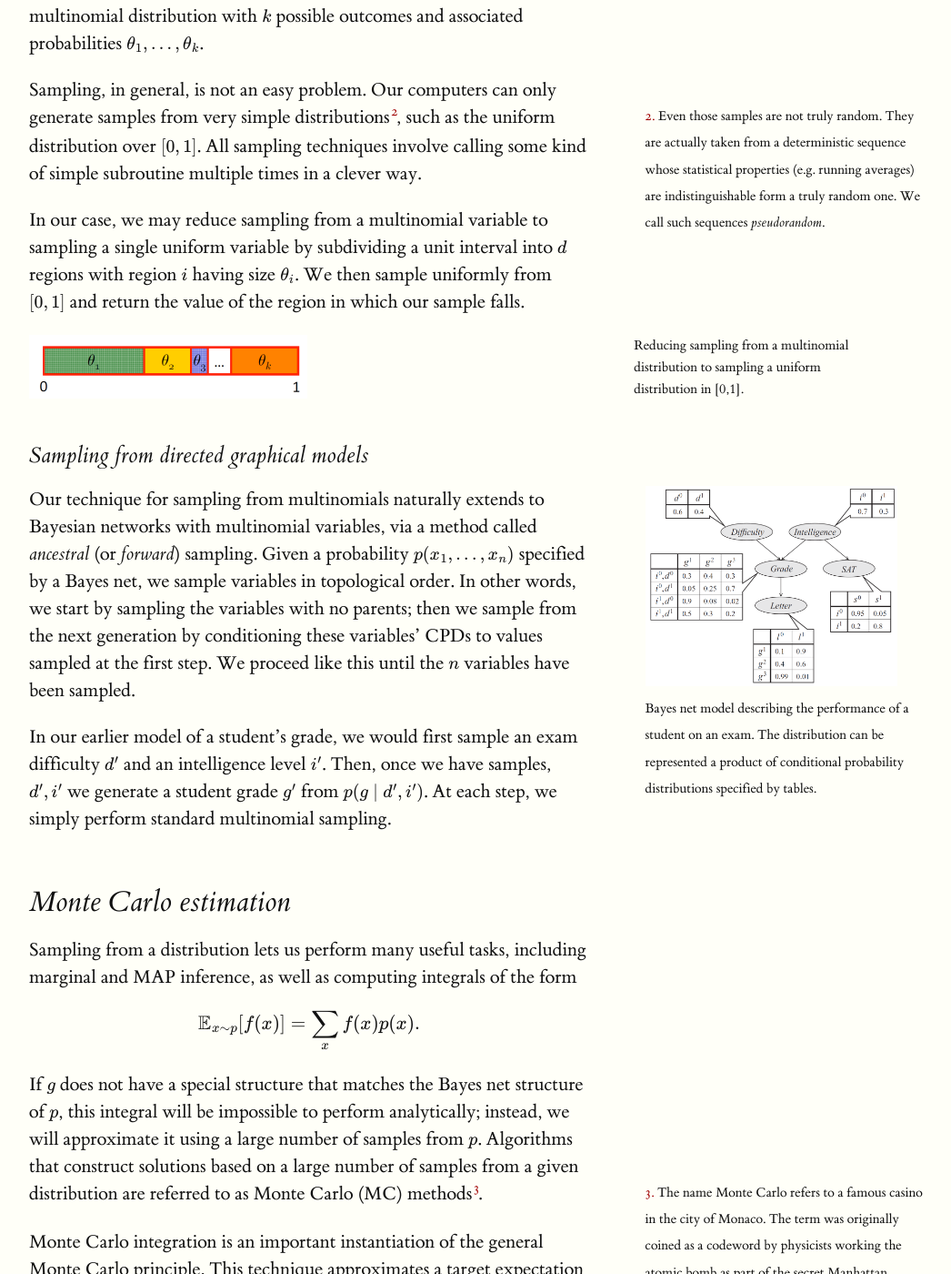
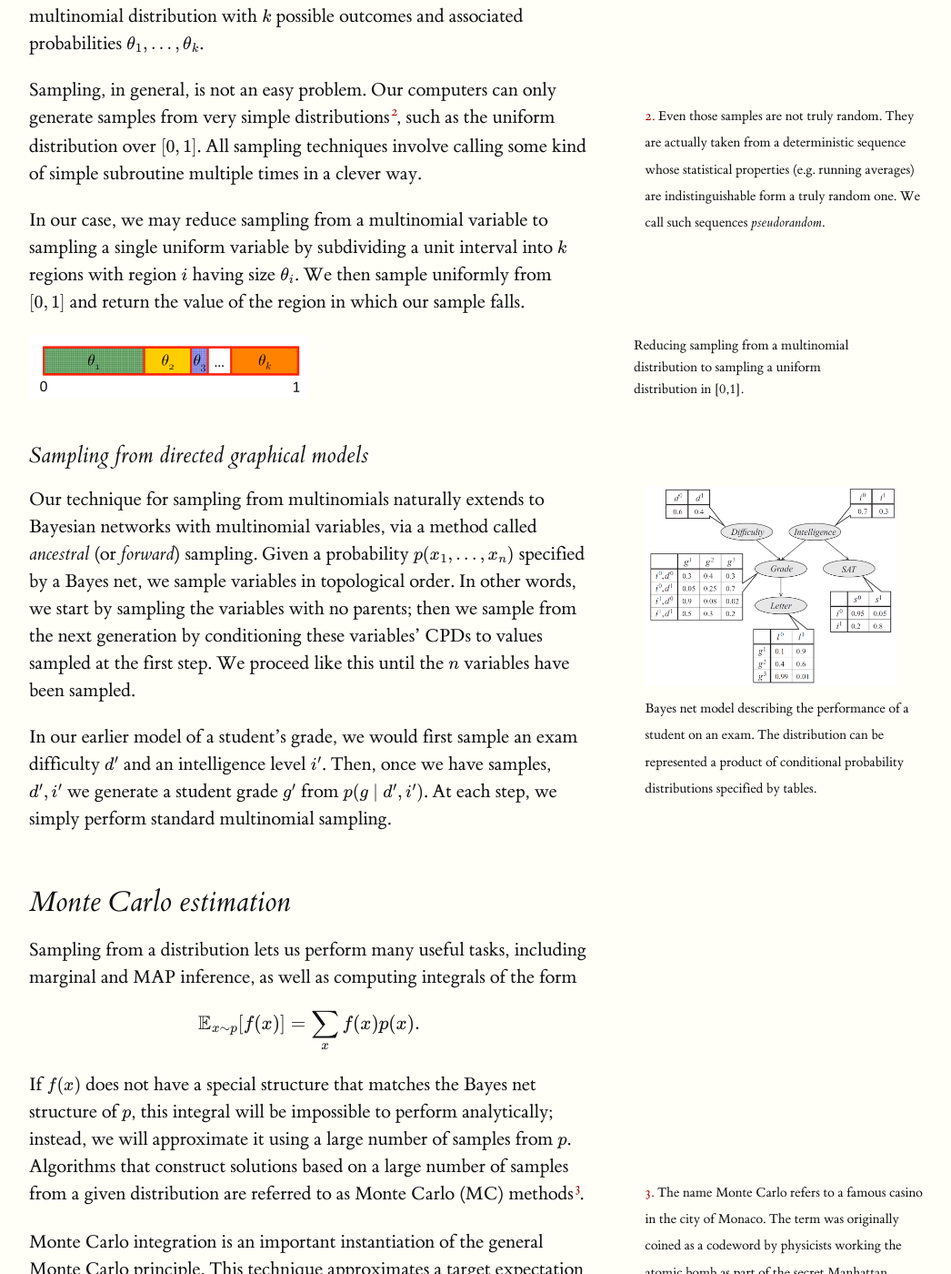
Before and after one commit to ermongroup/cs228-notes, a Jekyll site: the page built from inference/sampling/index.md, in a window 1280 px wide and 1400 px high, scrolled down 951 px. Shown: the whole window at 91% size, without its empty margins (128-1174 px from the left). Built offline with Jekyll 4.4.1, drawn with Linux system fonts in a browser that asks for light colours; formulas are drawn with MathJax 3.

Commit message:
typos:  d -> k  g -> f(x)

```diff
--- a/inference/sampling/index.md
+++ b/inference/sampling/index.md
@@ -15,7 +15,7 @@ As a warm-up, let's think for a minute how we might sample from a multinomial di
 Sampling, in general, is not an easy problem. Our computers can only generate samples from very simple distributions{% sidenote 1 'Even those samples are not truly random. They are actually taken from a deterministic sequence whose statistical properties (e.g. running averages) are indistinguishable form a truly random one. We call such sequences *pseudorandom*.'%}, such as the uniform distribution over $$[0,1]$$.
 All sampling techniques involve calling some kind of simple subroutine multiple times in a clever way.
 
-In our case, we may reduce sampling from a multinomial variable to sampling a single uniform variable by subdividing a unit interval into $$d$$ regions with region $$i$$ having size $$\theta_i$$. We then sample uniformly from $$[0,1]$$ and return the value of the region in which our sample falls.
+In our case, we may reduce sampling from a multinomial variable to sampling a single uniform variable by subdividing a unit interval into $$k$$ regions with region $$i$$ having size $$\theta_i$$. We then sample uniformly from $$[0,1]$$ and return the value of the region in which our sample falls.
 {% maincolumn 'assets/img/multinomial-sampling.png' 'Reducing sampling from a multinomial distribution to sampling a uniform distribution in [0,1].'%}
 
 ### Sampling from directed graphical models
@@ -32,7 +32,7 @@ Sampling from a distribution lets us perform many useful tasks, including margin
 {% math %}
 \Exp_{x \sim p}[f(x)] = \sum_{x} f(x) p(x).
 {% endmath %}
-If $$g$$ does not have a special structure that matches the Bayes net structure of $$p$$, this integral will be impossible to perform analytically; instead, we will approximate it using a large number of samples from $$p$$. Algorithms that construct solutions based on a large number of samples from a given distribution are referred to as Monte Carlo (MC) methods{% sidenote 1 'The name Monte Carlo refers to a famous casino in the city of Monaco. The term was originally coined as a codeword by physicists working the atomic bomb as part of the secret Manhattan project.'%}.
+If $$f(x)$$ does not have a special structure that matches the Bayes net structure of $$p$$, this integral will be impossible to perform analytically; instead, we will approximate it using a large number of samples from $$p$$. Algorithms that construct solutions based on a large number of samples from a given distribution are referred to as Monte Carlo (MC) methods{% sidenote 1 'The name Monte Carlo refers to a famous casino in the city of Monaco. The term was originally coined as a codeword by physicists working the atomic bomb as part of the secret Manhattan project.'%}.
 
 Monte Carlo integration is an important instantiation of the general Monte Carlo principle.
 This technique approximates a target expectation with
```
